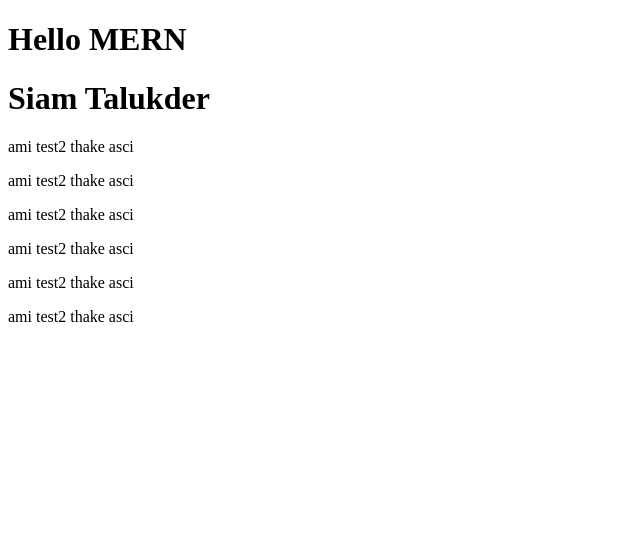
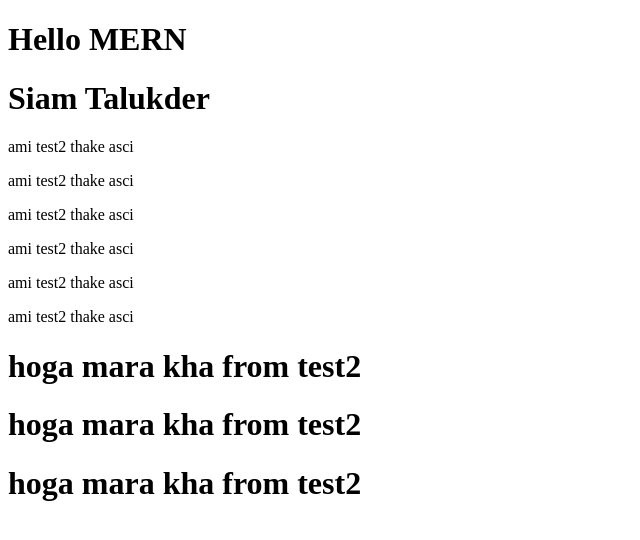
Before and after one commit to siamtalukder484/mern2022, a plain HTML site: page index.html in a window 1280 px wide. Shown: the whole page, without its empty margins (0-640 px from the left). Drawn offline with Linux system fonts and the light colour scheme.

Commit message:
hoga mara

```diff
--- a/index.html
+++ b/index.html
@@ -16,5 +16,10 @@
     <p>ami test2 thake asci</p>
     <p>ami test2 thake asci</p>
     <p>ami test2 thake asci</p>
+    <div class="hoga_mara">
+        <h1>hoga mara kha from test2</h1>
+        <h1>hoga mara kha from test2</h1>
+        <h1>hoga mara kha from test2</h1>
+    </div>
 </body>
 </html>
```
